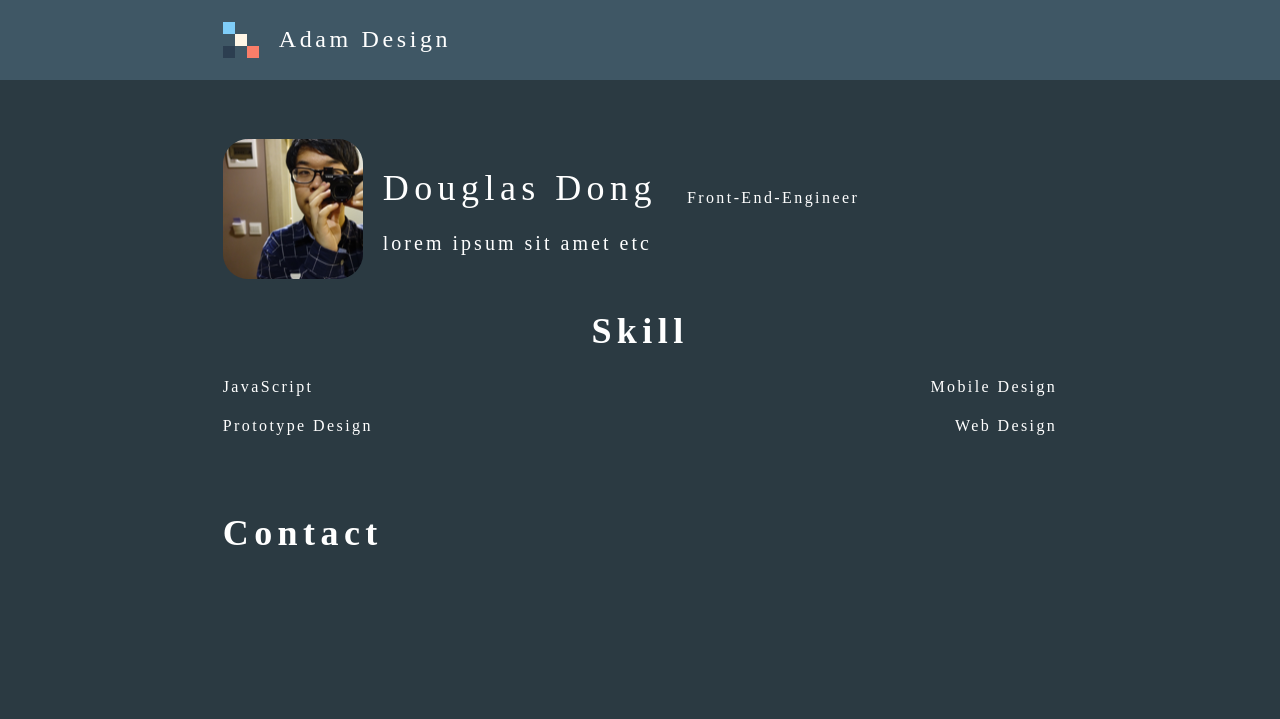
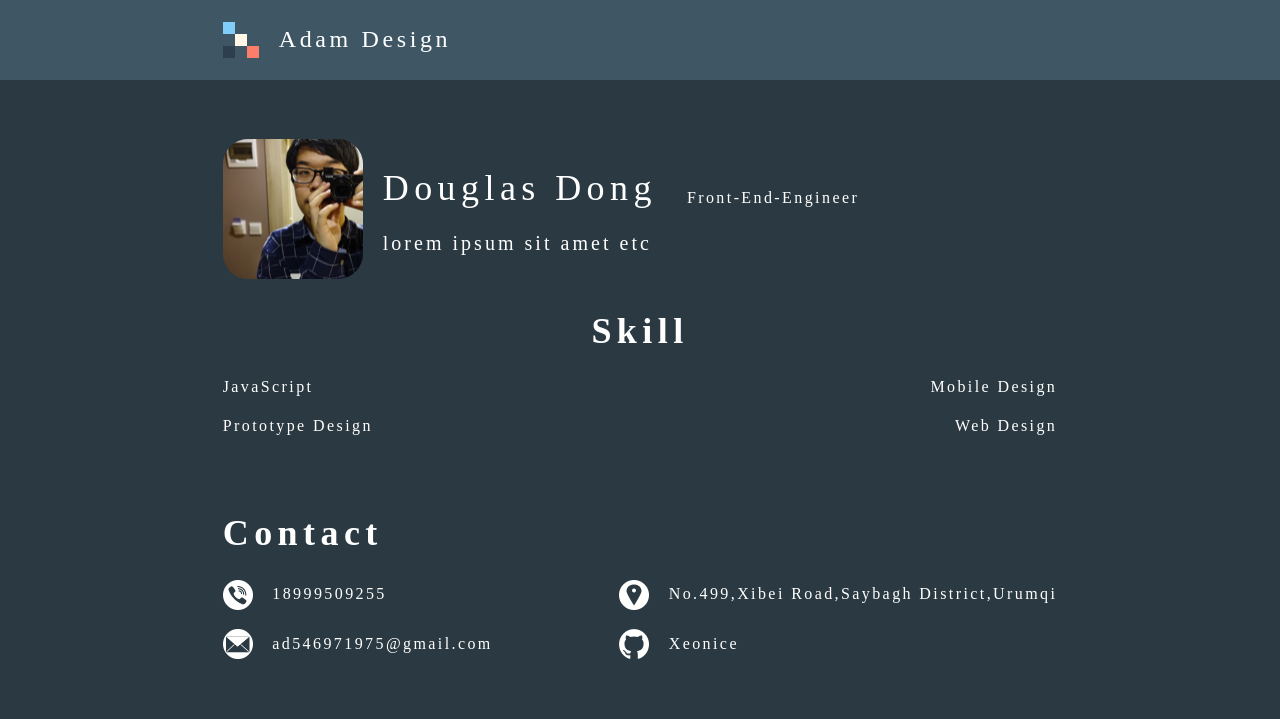
Before and after one commit to Xeonice/Custom-my-FEND-resume, a plain HTML site: page index.html in a window 1280 px wide. Shown: the top 719 px of the page. Drawn offline with nearby package versions, Linux system fonts and the light colour scheme.

Commit message:
成功添加contact信息 下一步：添加work-experience

```diff
--- a/css/main.css
+++ b/css/main.css
@@ -186,6 +186,35 @@ textarea {
         justify-content: space-between;
         padding-bottom: 1.33rem;
     }
+    .Oxygen-Regular{
+        font-family: Oxygen-Regular;
+        font-size: 16px;
+        color: #FFFFFF;
+        letter-spacing: 2.41px;
+    }
+    .contact{
+        display: flex;
+        flex-direction:row;
+        justify-content: space-between;
+        padding:1.75rem 0 3.08rem 0;
+    }
+    .contact-block{
+        display: flex;
+        flex-direction: column;
+    }
+    .contact-line{
+        display: flex;
+        padding-bottom: 1.63rem;
+    }
+    .p-Contact{
+        margin-top: auto;
+        margin-bottom: auto;
+        padding-left: 1.63rem;
+    }
+    .img-Contact{
+        width:30px;
+        height: 30px;
+    }
 
 /* ==========================================================================
    Helper classes
--- a/index.html
+++ b/index.html
@@ -49,6 +49,28 @@
                 </div>
             </div>
             <h1 class="Quantico-Bold">Contact</h1>
+            <div class="Oxygen-Regular contact">
+                <div class="contact-block">
+                    <div class="contact-line">
+                        <img class="img-Contact" src="img/Viber.png" alt="Phone">
+                        <p class="p-Contact">18999509255</p>
+                    </div>
+                    <div class="contact-line">
+                        <img class="img-Contact" src="img/Mail.png" alt="Mail">
+                        <p class="p-Contact">ad546971975@gmail.com</p>
+                    </div>
+                </div>
+                <div class="contact-block">
+                    <div class="contact-line">
+                        <img class="img-Contact" src="img/Location.png" alt="Location">
+                        <p class="p-Contact">No.499,Xibei Road,Saybagh District,Urumqi</p>
+                    </div>
+                    <div class="contact-line">
+                        <img class="img-Contact" src="img/Github.png" alt="Github">
+                        <p class="p-Contact">Xeonice</p>
+                    </div>
+                </div>
+            </div>
         </div>
 
         <script src="https://code.jquery.com/jquery-1.12.0.min.js"></script>
```
Also changed, not shown: 1 other file.
